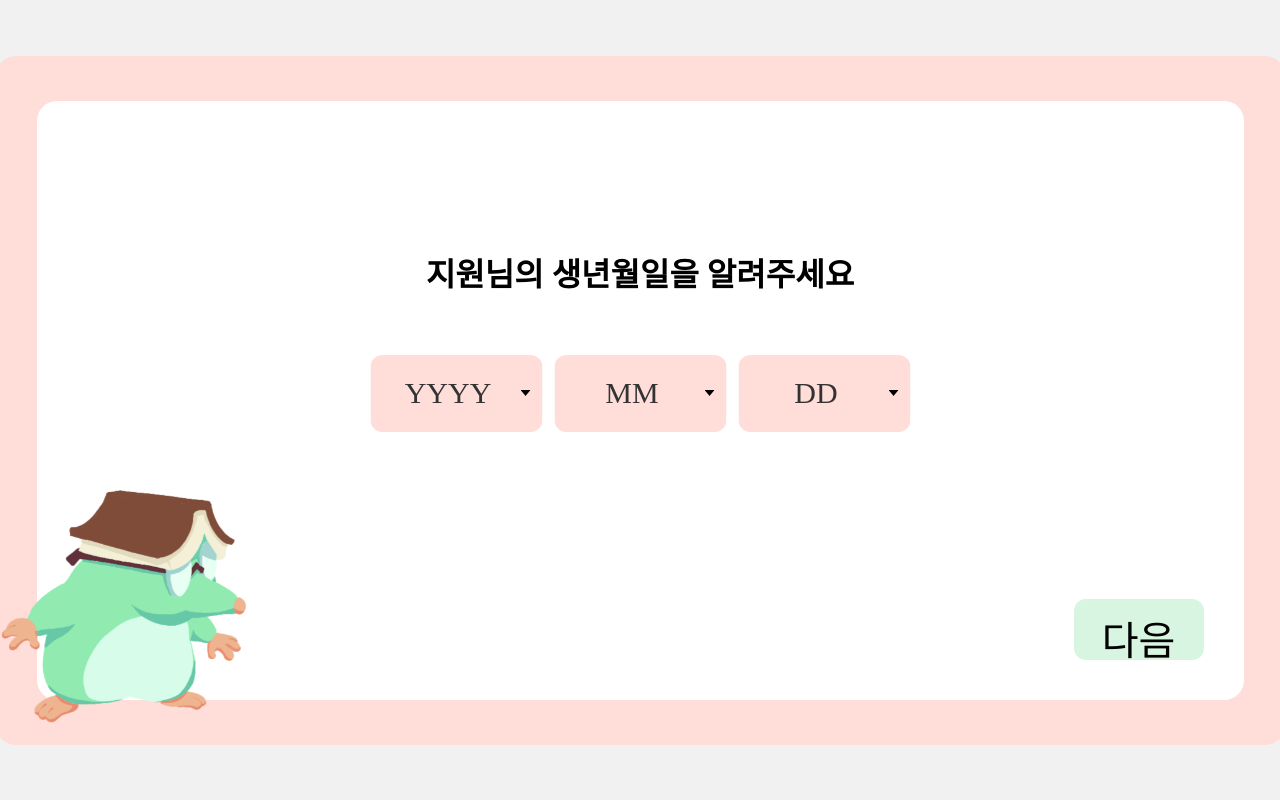
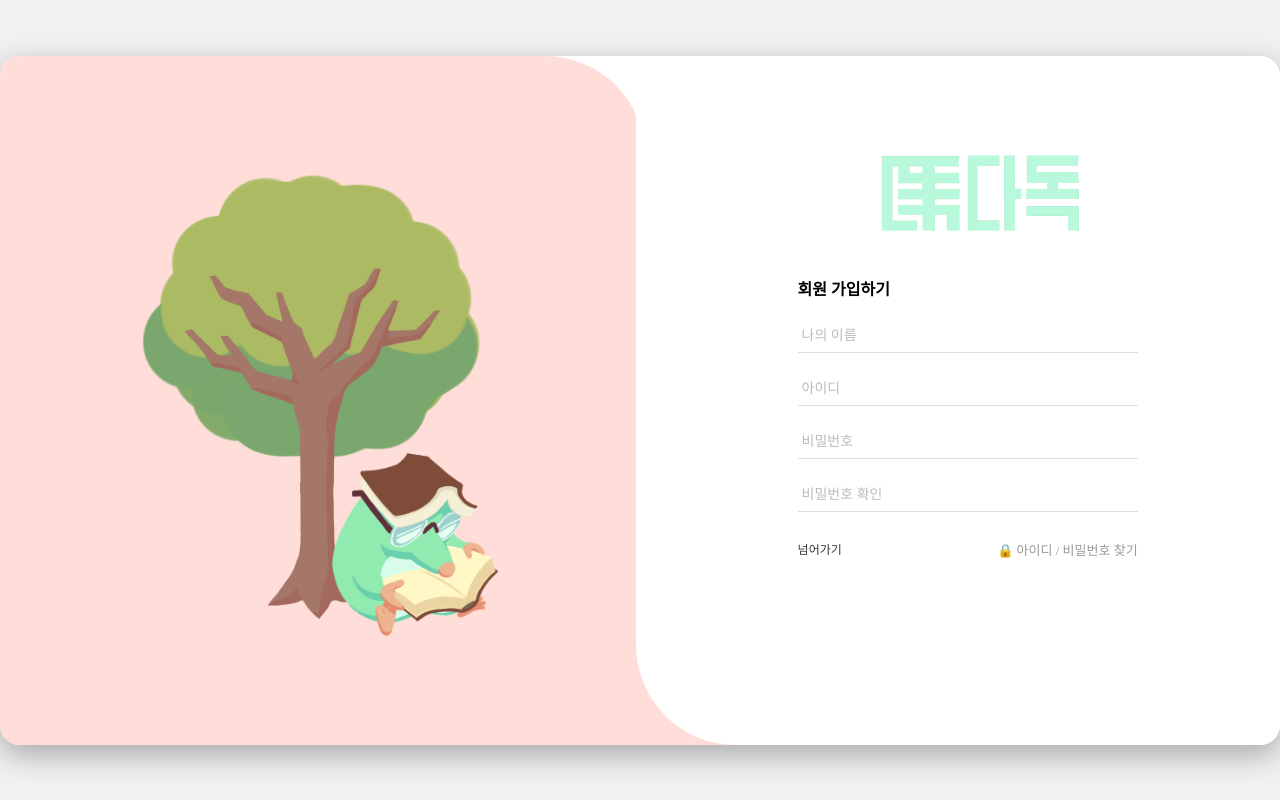
Before and after one commit to 2026dadok/frontend, a React (Vite) app: page / in a window 1280 px wide. Built offline with nearby package versions, Linux system fonts and the light colour scheme; a web font is replaced by a local one.

Commit message:
회원가입 및 이메일 인증 완료

```diff
--- /dev/null
+++ b/src/pages/auth/EmailVerify.css
@@ -0,0 +1,77 @@
+.email-verify {
+  position: relative;
+  width: 100%;
+  height: 100%;
+  padding: 0 60px 60px 60px;
+}
+
+.email-verify h1 {
+  font-size: 16px;
+  font-weight: 600;
+  margin-bottom: 24px;
+}
+
+.ev-label-row {
+  display: flex;
+  justify-content: space-between;
+  align-items: center;
+  margin-bottom: 2px;
+}
+
+.ev-input-label {
+  font-size: 12px;
+  color: #999;
+}
+
+.ev-send-link {
+  background: none;
+  border: none;
+  font-size: 12px;
+  color: #4caf7d;
+  text-decoration: underline;
+  cursor: pointer;
+  padding: 0;
+}
+
+.ev-code-row {
+  position: relative;
+  margin-top: 24px;
+}
+
+.ev-timer {
+  position: absolute;
+  right: 4px;
+  top: 12px;
+  color: #e57373;
+  font-size: 13px;
+}
+
+.ev-find {
+  display: flex;
+  justify-content: flex-end;
+  margin-top: 12px;
+}
+
+.find-account {
+  background: none;
+  border: none;
+  font-size: 13px;
+  color: #999;
+  cursor: pointer;
+}
+
+.ev-submit {
+  position: absolute;
+  right: 40px;
+  bottom: 40px;
+  background-color: #d7f5e0;
+  border: none;
+  border-radius: 12px;
+  padding: 12px 28px;
+  font-size: 14px;
+  cursor: pointer;
+}
+
+.email-verify--tight {
+  margin-top: -60px;
+}
--- /dev/null
+++ b/src/pages/auth/EmailVerify.jsx
@@ -0,0 +1,117 @@
+import { useState, useEffect, useRef } from "react";
+import AuthLayout from "./components/AuthLayout";
+import { LineInput } from "./components/LineInput";
+import "./EmailVerify.css";
+
+const VERIFY_TIME = 5 * 60;
+
+const EmailVerify = ({ onSubmit, onFindAccount }) => {
+  const [email, setEmail] = useState("");
+  const [code, setCode] = useState("");
+  const [codeSent, setCodeSent] = useState(false);
+  const [secondsLeft, setSecondsLeft] = useState(VERIFY_TIME);
+  const timerRef = useRef(null);
+
+  useEffect(() => {
+    if (!codeSent) return;
+
+    timerRef.current = setInterval(() => {
+      setSecondsLeft((prev) => {
+        if (prev <= 1) {
+          clearInterval(timerRef.current);
+          return 0;
+        }
+        return prev - 1;
+      });
+    }, 1000);
+
+    return () => clearInterval(timerRef.current);
+  }, [codeSent]);
+
+  const formatTime = (sec) => {
+    const m = String(Math.floor(sec / 60)).padStart(2, "0");
+    const s = String(sec % 60).padStart(2, "0");
+    return `${m}:${s}`;
+  };
+
+  const handleSendCode = async () => {
+    if (!email) {
+      alert("이메일을 입력하세요.");
+      return;
+    }
+
+    try {
+      const res = await fetch("/auth/send-code", {
+        method: "POST",
+        headers: { "Content-Type": "application/json" },
+        body: JSON.stringify({ email }),
+      });
+
+      if (!res.ok) throw new Error("발송 실패");
+
+      setCodeSent(true);
+      setSecondsLeft(VERIFY_TIME);
+    } catch (err) {
+      console.error(err);
+      alert("인증번호 발송 중 오류가 발생했습니다.");
+    }
+  };
+
+  const handleCreateAccount = () => {
+    if (!codeSent) {
+      alert("이메일 인증을 진행해주세요.");
+      return;
+    }
+    if (secondsLeft === 0) {
+      alert("인증 시간이 만료되었습니다. 다시 시도해주세요.");
+      return;
+    }
+    if (!code || code.length !== 6) {
+      alert("인증번호 6자리를 입력하세요.");
+      return;
+    }
+    onSubmit({ email, code });
+  };
+
+  return (
+    <AuthLayout>
+      <div className="email-verify">
+        <h1>이메일 인증</h1>
+
+        <div className="ev-label-row">
+          <span className="ev-input-label">이메일</span>
+          <button type="button" className="ev-send-link" onClick={handleSendCode}>
+            인증번호 받기
+          </button>
+        </div>
+        <LineInput
+          placeholder="이메일"
+          type="email"
+          value={email}
+          onChange={setEmail}
+        />
+
+        <div className="ev-code-row">
+          <LineInput
+            placeholder="인증번호 6자리 입력"
+            value={code}
+            onChange={setCode}
+          />
+          {codeSent && <span className="ev-timer">{formatTime(secondsLeft)}</span>}
+        </div>
+
+        <div className="ev-find">
+          <button type="button" className="find-account" onClick={onFindAccount}>
+            🔒 아이디 / 비밀번호 찾기
+          </button>
+        </div>
+
+        <button type="button" className="ev-submit" onClick={handleCreateAccount}>
+          계정 생성
+        </button>
+      </div>
+    </AuthLayout>
+  );
+};
+
+export default EmailVerify;
--- a/src/pages/auth/SignupFlow.jsx
+++ b/src/pages/auth/SignupFlow.jsx
@@ -1,24 +1,67 @@
 import { useState } from "react";
+import SignupForm from "./SignupForm";
+import EmailVerify from "./EmailVerify";
 import AuthBirth from "./AuthBirth";
 import AuthGoalTime from "./AuthGoalTime";
 
 const SignupFlow = () => {
-  const [step, setStep] = useState("birth"); // 현재 어느 화면인지 기억
-  const name = "지원"; // 지금은 임시값, 나중에 서버/로그인 정보로 교체
+  const [step, setStep] = useState("signup"); // signup → emailVerify → birth → goalTime
+  const [signupData, setSignupData] = useState(null);
+
+  // 1단계: 회원가입 폼 제출
+  const handleSignupSubmit = (formData) => {
+    setSignupData(formData);
+    setStep("emailVerify");
+  };
+
+  // 2단계: 이메일 인증 제출 → 서버로 전송
+  const handleEmailSubmit = async (emailData) => {
+    const payload = { ...signupData, ...emailData };
+
+    try {
+      const res = await fetch("/auth/signout", {
+        method: "POST",
+        headers: { "Content-Type": "application/json" },
+        body: JSON.stringify(payload),
+      });
+
+      if (!res.ok) throw new Error("서버 응답 오류");
+
+      setStep("birth"); // 가입 성공 시 생년월일 입력으로 이동
+    } catch (err) {
+      console.error(err);
+      alert("계정 생성 중 오류가 발생했습니다.");
+    }
+  };
 
   return (
     <>
+      {step === "signup" && (
+        <SignupForm
+          onSubmit={handleSignupSubmit}
+          onSkip={() => setStep("emailVerify")}
+          onFindAccount={() => console.log("아이디/비밀번호 찾기")}
+        />
+      )}
+
+      {step === "emailVerify" && (
+        <EmailVerify
+          onSubmit={handleEmailSubmit}
+          onFindAccount={() => console.log("아이디/비밀번호 찾기")}
+        />
+      )}
+
       {step === "birth" && (
         <AuthBirth
-          name={name}
+          name={signupData?.name}
           onNext={() => setStep("goalTime")}
         />
       )}
 
       {step === "goalTime" && (
         <AuthGoalTime
-          name={name}
-          onNext={() => console.log("다음 단계로 이동 예정")}
+          name={signupData?.name}
+          onNext={(goalTime) => console.log("전체 가입 완료", goalTime)}
         />
       )}
     </>
--- /dev/null
+++ b/src/pages/auth/SignupForm.css
@@ -0,0 +1,51 @@
+.signup-form {
+  width: 340px;
+  margin: 0 auto;
+  padding-top: 0;
+}
+
+.signup-form h1 {
+  font-size: 16px;
+  font-weight: 700;
+  margin-bottom: 20px;
+}
+
+.line-input {
+  width: 100%;
+  border: none;
+  border-bottom: 1px solid #ddd;
+  padding: 8px 4px;
+  font-size: 14px;
+  outline: none;
+  margin-bottom: 20px;
+  background: transparent;
+}
+
+.line-input::placeholder {
+  color: #bbb;
+}
+
+.line-input:focus {
+  border-bottom: 1px solid #999;
+}
+
+.signup-footer {
+  display: flex;
+  justify-content: space-between;
+  align-items: center;
+  margin-top: 8px;
+}
+
+.skip-link,
+.find-account {
+  background: none;
+  border: none;
+  font-size: 12px;
+  color: #333;
+  cursor: pointer;
+  padding: 0;
+}
+
+.find-account {
+  color: #999;
+}
--- /dev/null
+++ b/src/pages/auth/SignupForm.jsx
@@ -0,0 +1,62 @@
+import { useState } from "react";
+import AuthLayout from "./components/AuthLayout";
+import { LineInput } from "./components/LineInput";
+import "./SignupForm.css";
+
+const SignupForm = ({ onSubmit, onSkip, onFindAccount }) => {
+  const [name, setName] = useState("");
+  const [id, setId] = useState("");
+  const [password, setPassword] = useState("");
+  const [passwordConfirm, setPasswordConfirm] = useState("");
+
+  const handleSubmit = () => {
+    if (!name || !id || !password || !passwordConfirm) {
+      alert("모든 항목을 입력하세요.");
+      return;
+    }
+    if (password !== passwordConfirm) {
+      alert("비밀번호가 일치하지 않습니다.");
+      return;
+    }
+    onSubmit({ name, id, password });
+  };
+
+  const handleEnter = (e) => {
+    if (e.key === "Enter") handleSubmit();
+  };
+
+  return (
+    <AuthLayout>
+      <div className="signup-form">
+        <h1>회원 가입하기</h1>
+
+        <LineInput placeholder="나의 이름" value={name} onChange={setName} />
+        <LineInput placeholder="아이디" value={id} onChange={setId} />
+        <LineInput
+          placeholder="비밀번호"
+          type="password"
+          value={password}
+          onChange={setPassword}
+        />
+        <LineInput
+          placeholder="비밀번호 확인"
+          type="password"
+          value={passwordConfirm}
+          onChange={setPasswordConfirm}
+          onKeyDown={handleEnter}
+        />
+
+        <div className="signup-footer">
+          <button type="button" className="skip-link" onClick={onSkip}>
+            넘어가기
+          </button>
+          <button type="button" className="find-account" onClick={onFindAccount}>
+            🔒 아이디 / 비밀번호 찾기
+          </button>
+        </div>
+      </div>
+    </AuthLayout>
+  );
+};
+
+export default SignupForm;
--- a/src/pages/auth/components/AuthLayout.css
+++ b/src/pages/auth/components/AuthLayout.css
@@ -20,7 +20,8 @@
   height: 689px;
   border-radius: 20px 20px 20px 20px;
   overflow: hidden;
-  display: block; /* 배경은 그냥 쌓기만 함 */
+  display: block;
+  box-shadow: 0 10px 30px rgba(0, 0, 0, 0.3);
 }
 
 .pink_fir {
@@ -65,8 +66,8 @@
 
 .auth-picture img{
   position: absolute;
-  z-index: 3;              /* pink_fir, white_fir(z-index:2)보다 위로 */
-  left: 25%;                /* 원하는 위치로 조정 */
+  z-index: 3;
+  left: 25%;
   top: 55%;
   transform: translate(-50%, -50%);
   width: 417px;
@@ -75,10 +76,19 @@
 
 .auth-logo img{
   position: absolute;
-  z-index: 3;              /* pink_fir, white_fir(z-index:2)보다 위로 */
-  right: 8%;                /* 원하는 위치로 조정 */
+  z-index: 3;
+  right: 8%;
   top: 20%;
   transform: translate(-50%, -50%);
   width: 198px;
   height: 75px;
 }
+
+.auth-content {
+  position: absolute;
+  z-index: 4;
+  right: 8%;
+  top: 220px;      /* 로고 아래로 내림 (0 → 220px, 로고 높이+여백만큼) */
+  bottom: 40px;    /* 카드 하단에서 40px 위까지 */
+  width: 420px;
+}
--- /dev/null
+++ b/src/pages/auth/components/LineInput.jsx
@@ -0,0 +1,10 @@
+export const LineInput = ({ placeholder, type = "text", value, onChange, onKeyDown }) => (
+  <input
+    className="line-input"
+    type={type}
+    placeholder={placeholder}
+    value={value}
+    onChange={(e) => onChange(e.target.value)}
+    onKeyDown={onKeyDown}
+  />
+);
```
